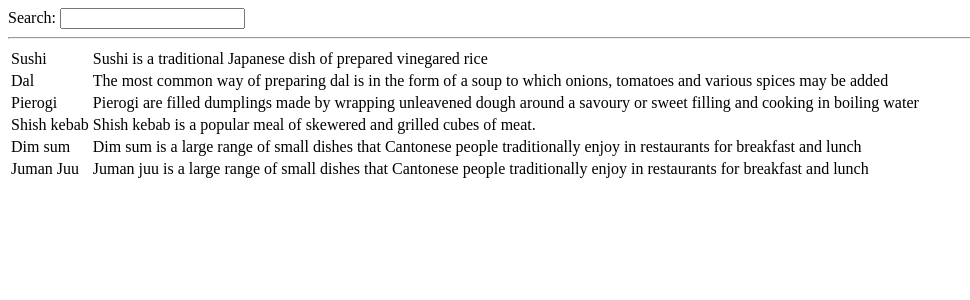
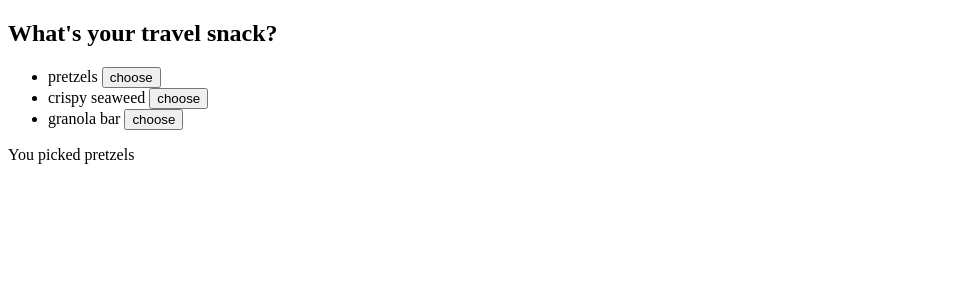
Before and after one commit to nickonyi/React-repo, a React (Vite) app: page / in a window 1280 px wide. Shown: the top 300 px of the page, without its empty margins (0-970 px from the left). Built offline with nearby package versions, Linux system fonts and the light colour scheme.

Commit message:
structuring state

```diff
--- /dev/null
+++ b/src/components/Menu.jsx
@@ -0,0 +1,28 @@
+import { useState } from 'react';
+
+const initialItems = [
+  { title: 'pretzels', id: 0 },
+  { title: 'crispy seaweed', id: 1 },
+  { title: 'granola bar', id: 2 },
+];
+
+export default function Menu() {
+  const [items, setItems] = useState(initialItems);
+  const [selectedItem, setSelectedItem] = useState(items[0]);
+
+  return (
+    <>
+      <h2>What's your travel snack?</h2>
+      <ul>
+        {items.map((item) => (
+          <li key={item.id}>
+            {item.title}
+            {'  '}
+            <button onClick={() => setSelectedItem(item)}>choose</button>
+          </li>
+        ))}
+      </ul>
+      <p>You picked {selectedItem.title}</p>
+    </>
+  );
+}
--- a/src/main.jsx
+++ b/src/main.jsx
@@ -12,10 +12,11 @@ import './styles/index.css';
 //import TravelPlan from './components/TravelPlan';
 //import Accordion from './components/Accordion';
 //import SyncedInputs from './components/Input';
-import { FilterableList } from './components/FilterableList';
+//import { FilterableList } from './components/FilterableList';
+import Menu from './components/Menu';
 
 createRoot(document.getElementById('root')).render(
   <StrictMode>
-    <FilterableList />
+    <Menu />
   </StrictMode>
 );
```
